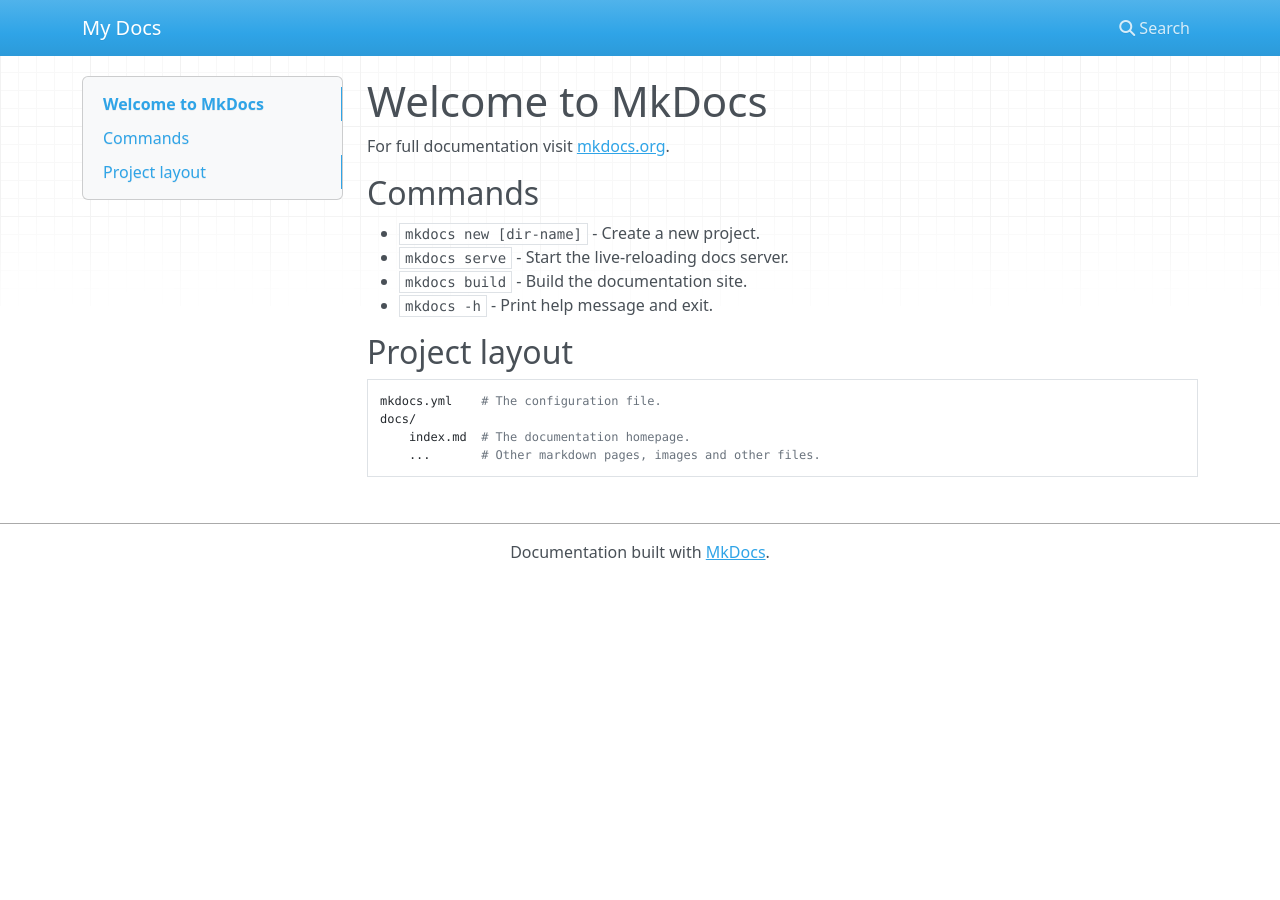
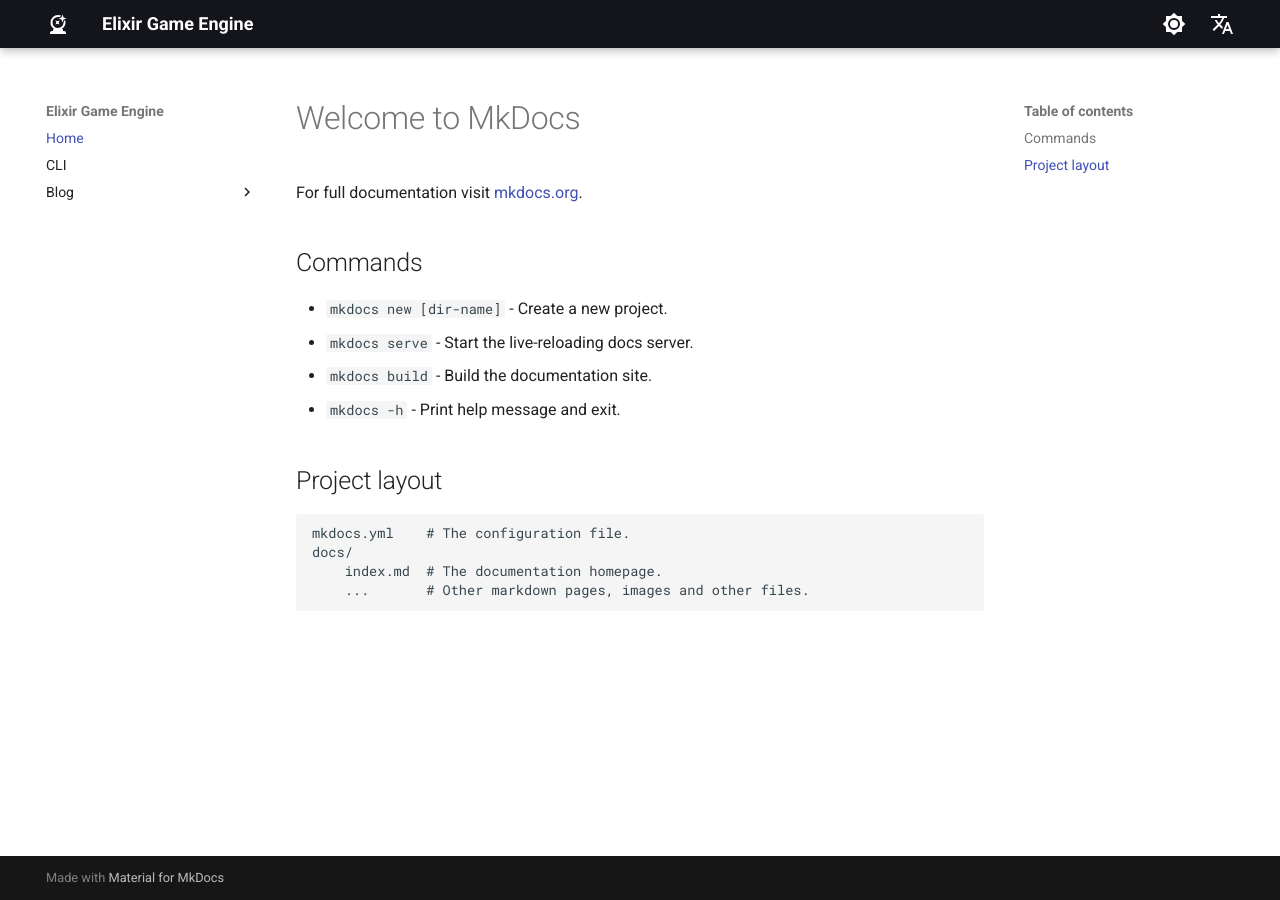
Before and after one commit to Dssdiego/ElixirDocs, an MkDocs documentation site: the page built from Documentation/docs/index.md, in a window 1280 px wide. Built offline with MkDocs 1.6.1 and Material for MkDocs 9.7.7, drawn with Linux system fonts in a browser that asks for light colours; nearby versions of some CDN libraries; comment, search, counter and statistics services are not loaded.

Commit message:
CHANGE: Material theme + blog

```diff
--- a/Documentation/mkdocs.yml
+++ b/Documentation/mkdocs.yml
@@ -1 +1,40 @@
-site_name: My Docs
+site_name: Elixir Game Engine
+nav:
+  - Home: index.md
+  - CLI: cli.md
+  - Blog:
+    - blog/index.md
+# theme: readthedocs
+# theme: dracula
+plugins:
+  - blog
+    # blog_toc: true
+theme:
+  name: material
+  language: en
+  icon:
+    logo: material/crystal-ball
+  features:
+    - navigation.indexes
+  palette:
+    # Palette toggle for light mode
+    - scheme: default
+      primary: black
+      toggle:
+        icon: material/brightness-7
+        name: Switch to dark mode
+
+    # Palette toggle for dark mode
+    - scheme: slate
+      primary: black
+      toggle:
+        icon: material/brightness-4
+        name: Switch to light mode
+extra:
+  alternate:
+    - name: English
+      link: /en/
+      lang: en
+    - name: Português
+      link: /pt-br/
+      lang: pt-BR
```
Also changed, not shown: Documentation/docs/blog/posts/first.md (added, +9 -0 lines), Documentation/docs/cli.md (added, +12 -0 lines), Documentation/assets/icon.png (added), Documentation/docs/blog/index.md (added), 1 other file.
